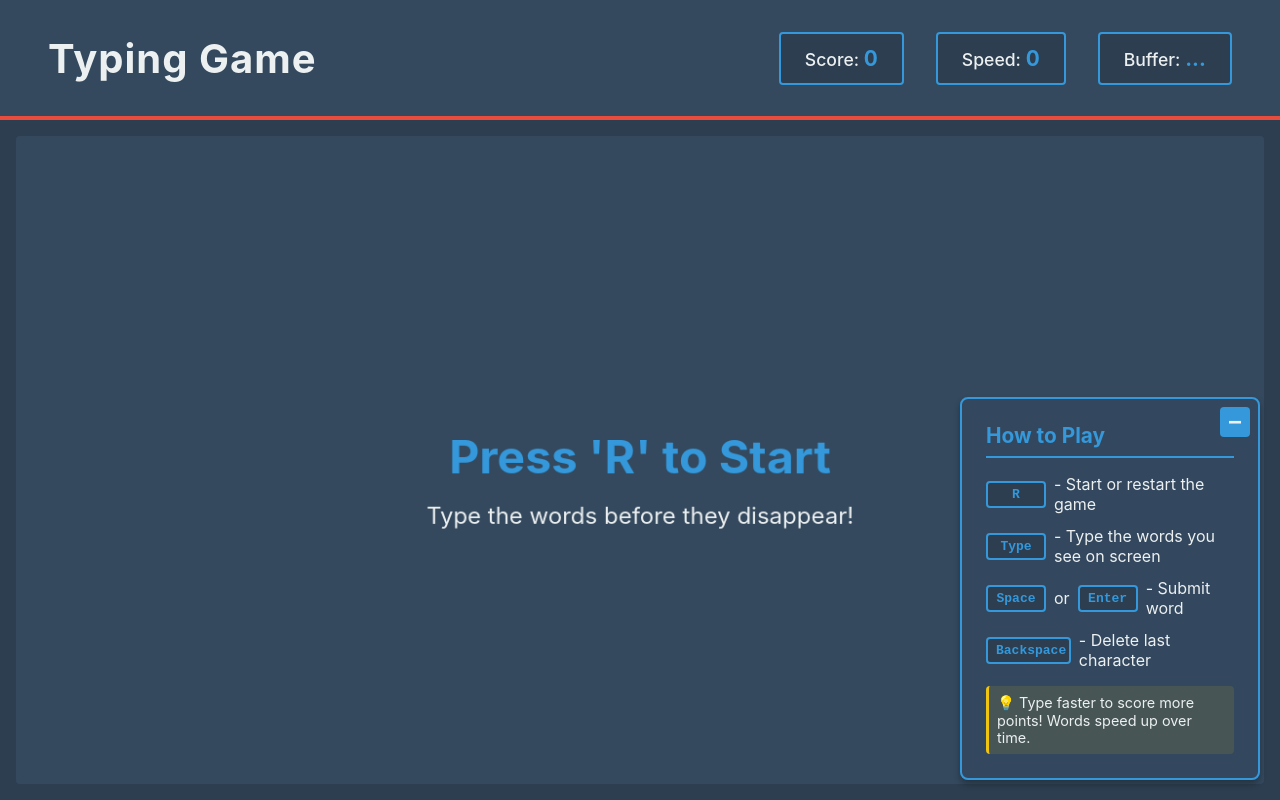
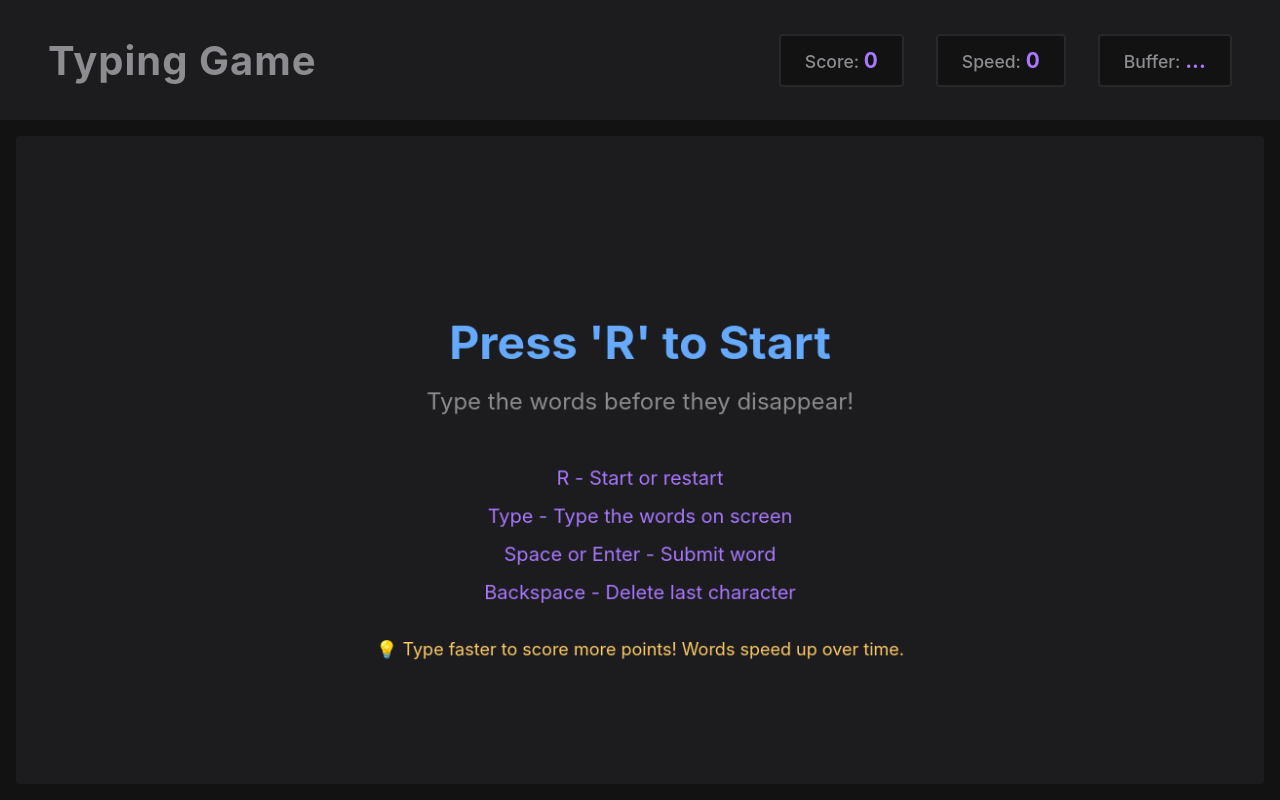
Before and after one commit to rzhade3/typing-game, a plain HTML site: page index.html in a window 1280 px wide. Drawn offline with Linux system fonts and the light colour scheme.

Commit message:
Fix stylings

```diff
--- a/game.js
+++ b/game.js
@@ -40,7 +40,7 @@ canvas.style.height = h + 'px';
 
 const ctx = canvas.getContext("2d");
 ctx.scale(dpr, dpr);
-ctx.font = "bold 32px -apple-system, BlinkMacSystemFont, 'Segoe UI', Roboto, Arial, sans-serif";
+ctx.font = "bold 32px 'SF Mono', 'Monaco', 'Cascadia Code', 'Consolas', monospace";
 
 // Cache DOM elements
 const scoreValueElem = document.getElementById('score-value');
@@ -138,6 +138,28 @@ const findNonOverlappingY = function() {
 	return randomNumber(opts.min_word_y, h);
 };
 
+const renderWords = function() {
+	ctx.clearRect(0, 0, w, h);
+	ctx.textAlign = 'left';
+	ctx.textBaseline = 'alphabetic';
+
+	for (let i = 0; i < words.length; i++) {
+		const word = words[i];
+		// Check if buffer matches word prefix
+		if (buffer.length > 0 && word.text.startsWith(buffer)) {
+			// Render prefix in soft green, rest in default gray
+			ctx.fillStyle = 'rgb(180, 255, 180)';
+			ctx.fillText(buffer, word.x, word.y);
+			const prefixWidth = ctx.measureText(buffer).width;
+			ctx.fillStyle = 'rgb(140, 140, 145)';
+			ctx.fillText(word.text.substring(buffer.length), word.x + prefixWidth, word.y);
+		} else {
+			ctx.fillStyle = 'rgb(140, 140, 145)';
+			ctx.fillText(word.text, word.x, word.y);
+		}
+	}
+};
+
 const gameTick = function (currentTime) {
 	// Continue animation loop first
 	if (animationFrameId !== null) {
@@ -161,7 +183,6 @@ const gameTick = function (currentTime) {
 			lastDisplayedSpeed = speed;
 		}
 	}
-	ctx.clearRect(0, 0, w, h);
 	if (Math.random() < opts.spawn_chance) {
 		words.push(new Word(randomWord(), w, findNonOverlappingY(), speed));
 	}
@@ -176,11 +197,10 @@ const gameTick = function (currentTime) {
 				animationFrameId = null;
 			}
 			state_machine.transition('game_over')
-		} else {
-			ctx.fillStyle = '#ecf0f1';
-			ctx.fillText(word.text, word.x, word.y);
+			return;
 		}
 	}
+	renderWords();
 };
 
 const gameListener = async function (event) {
@@ -215,6 +235,7 @@ const gameListener = async function (event) {
 		buffer += key;
 	}
 	bufferValueElem.innerText = buffer || '...';
+	renderWords();
 }
 
 const startListener = function(event) {
@@ -238,13 +259,32 @@ const startUpdate = async function() {
 	ctx.textAlign = 'center';
 	ctx.textBaseline = 'middle';
 
-	ctx.fillStyle = '#3498db';
+	ctx.fillStyle = 'rgb(102, 170, 255)';
 	ctx.font = "bold 48px -apple-system, BlinkMacSystemFont, 'Segoe UI', sans-serif";
-	ctx.fillText("Press 'R' to Start", w / 2, h / 2);
+	ctx.fillText("Press 'R' to Start", w / 2, h / 2 - 120);
 
-	ctx.fillStyle = '#ecf0f1';
+	ctx.fillStyle = 'rgb(140, 140, 145)';
 	ctx.font = "24px -apple-system, BlinkMacSystemFont, 'Segoe UI', sans-serif";
-	ctx.fillText("Type the words before they disappear!", w / 2, h / 2 + 60);
+	ctx.fillText("Type the words before they disappear!", w / 2, h / 2 - 60);
+
+	// Instructions
+	ctx.textAlign = 'center';
+	ctx.font = "20px -apple-system, BlinkMacSystemFont, 'Segoe UI', sans-serif";
+	ctx.fillStyle = 'rgb(170, 120, 255)';
+
+	let y = h / 2 + 20;
+
+	ctx.fillText("R - Start or restart", w / 2, y);
+	y += 40;
+	ctx.fillText("Type - Type the words on screen", w / 2, y);
+	y += 40;
+	ctx.fillText("Space or Enter - Submit word", w / 2, y);
+	y += 40;
+	ctx.fillText("Backspace - Delete last character", w / 2, y);
+
+	ctx.fillStyle = 'rgb(255, 204, 102)';
+	ctx.font = "18px -apple-system, BlinkMacSystemFont, 'Segoe UI', sans-serif";
+	ctx.fillText("💡 Type faster to score more points! Words speed up over time.", w / 2, h / 2 + 200);
 }
 
 const gameOverUpdate = async function() {
@@ -263,19 +303,19 @@ const gameOverUpdate = async function() {
 	ctx.textAlign = 'center';
 	ctx.textBaseline = 'middle';
 
-	ctx.fillStyle = '#e74c3c';
+	ctx.fillStyle = 'rgb(255, 90, 90)';
 	ctx.font = "bold 56px -apple-system, BlinkMacSystemFont, 'Segoe UI', sans-serif";
 	ctx.fillText("Game Over", w / 2, h / 2 - 80);
 
-	ctx.fillStyle = '#3498db';
+	ctx.fillStyle = 'rgb(102, 170, 255)';
 	ctx.font = "bold 36px -apple-system, BlinkMacSystemFont, 'Segoe UI', sans-serif";
 	ctx.fillText(`Final Score: ${finalScore}`, w / 2, h / 2 - 10);
 
-	ctx.fillStyle = '#f39c12';
+	ctx.fillStyle = 'rgb(170, 120, 255)';
 	ctx.font = "bold 28px -apple-system, BlinkMacSystemFont, 'Segoe UI', sans-serif";
 	ctx.fillText(`High Score: ${highScore}`, w / 2, h / 2 + 40);
 
-	ctx.fillStyle = '#ecf0f1';
+	ctx.fillStyle = 'rgb(140, 140, 145)';
 	ctx.font = "24px -apple-system, BlinkMacSystemFont, 'Segoe UI', sans-serif";
 	ctx.fillText("Press 'R' to Restart", w / 2, h / 2 + 90);
 }
@@ -291,6 +331,7 @@ const state_machine = {
 		'game': {
 			'update': async function () {
 				initialize();
+				ctx.font = "bold 32px 'SF Mono', 'Monaco', 'Cascadia Code', 'Consolas', monospace";
 				lastFrameTime = null;
 				if (animationFrameId) {
 					cancelAnimationFrame(animationFrameId);
@@ -306,24 +347,16 @@ const state_machine = {
 		}
 	},
 	transition: async function (state) {
-		if (currentListener) {
-			document.removeEventListener('keydown', currentListener);
+		const newListener = this.states[state].listener;
+		if (currentListener !== newListener) {
+			if (currentListener) {
+				document.removeEventListener('keydown', currentListener);
+			}
+			currentListener = newListener;
+			document.addEventListener('keydown', currentListener);
 		}
-		currentListener = this.states[state].listener;
-		document.addEventListener('keydown', currentListener);
 		await this.states[state].update();
 	},
 };
 
 state_machine.transition('start')
-
-// Instructions panel toggle
-document.getElementById('toggle-instructions').addEventListener('click', function() {
-	const panel = document.getElementById('instructions');
-	const icon = this.querySelector('.toggle-icon');
-	const isCollapsed = panel.classList.toggle('collapsed');
-
-	// Update icon and ARIA
-	icon.textContent = isCollapsed ? '+' : '−';
-	this.setAttribute('aria-expanded', !isCollapsed);
-});
--- a/index.html
+++ b/index.html
@@ -29,21 +29,6 @@
 			<p>Please update your browser or try a different one (Chrome, Firefox, Safari, or Edge).</p>
 		</canvas>
 	</div>
-	<div id="instructions" role="complementary" aria-label="Game instructions">
-		<button id="toggle-instructions" aria-label="Toggle instructions panel" aria-expanded="true">
-			<span class="toggle-icon">−</span>
-		</button>
-		<div id="instructions-content">
-			<h2>How to Play</h2>
-			<ul>
-				<li><kbd>R</kbd> - Start or restart the game</li>
-				<li><kbd>Type</kbd> - Type the words you see on screen</li>
-				<li><kbd>Space</kbd> or <kbd>Enter</kbd> - Submit word</li>
-				<li><kbd>Backspace</kbd> - Delete last character</li>
-			</ul>
-			<p class="tip">💡 Type faster to score more points! Words speed up over time.</p>
-		</div>
-	</div>
 	<script src="game.js"></script>
 </body>
 </html>
--- a/style.css
+++ b/style.css
@@ -7,8 +7,8 @@
 
 body {
 	font-family: -apple-system, BlinkMacSystemFont, 'Segoe UI', Roboto, 'Helvetica Neue', Arial, sans-serif;
-	background-color: #2c3e50;
-	color: #ecf0f1;
+	background-color: rgb(18, 18, 18);
+	color: rgb(140, 140, 145);
 	overflow: hidden;
 	height: 100vh;
 }
@@ -18,8 +18,8 @@ body {
 	height: 15%;
 	min-height: 80px;
 	width: 100%;
-	background-color: #34495e;
-	border-bottom: 4px solid #e74c3c;
+	background-color: rgb(28, 28, 30);
+	border-bottom: none;
 	display: flex;
 	justify-content: space-between;
 	align-items: center;
@@ -29,7 +29,7 @@ body {
 #logo h1 {
 	font-size: 2.5rem;
 	font-weight: 700;
-	color: #ecf0f1;
+	color: rgb(140, 140, 145);
 	letter-spacing: 1px;
 }
 
@@ -40,23 +40,23 @@ body {
 }
 
 #scoreboard > div, #scoreboard > p {
-	background-color: #2c3e50;
+	background-color: rgb(18, 18, 18);
 	padding: 0.75rem 1.5rem;
 	border-radius: 4px;
-	border: 2px solid #3498db;
+	border: 2px solid rgb(40, 40, 42);
 }
 
 #scoreboard p {
 	margin: 0;
 	font-size: 1.1rem;
 	font-weight: 500;
-	color: #ecf0f1;
+	color: rgb(140, 140, 145);
 }
 
 #scoreboard span {
 	font-weight: 700;
 	font-size: 1.3rem;
-	color: #3498db;
+	color: rgb(170, 120, 255);
 }
 
 /* Game canvas area */
@@ -66,76 +66,19 @@ body {
 	display: flex;
 	justify-content: center;
 	align-items: center;
-	background-color: #2c3e50;
+	background-color: rgb(18, 18, 18);
 	padding: 1rem;
 	box-sizing: border-box;
 }
 
 #canvas {
-	background-color: #34495e;
+	background-color: rgb(28, 28, 30);
 	border-radius: 4px;
 	max-width: 100%;
 	max-height: 100%;
 }
 
-/* Instructions panel */
-#instructions {
-	position: fixed;
-	bottom: 20px;
-	right: 20px;
-	background-color: rgba(52, 73, 94, 0.95);
-	border: 2px solid #3498db;
-	border-radius: 8px;
-	padding: 1.5rem;
-	max-width: 300px;
-	box-shadow: 0 4px 6px rgba(0, 0, 0, 0.3);
-	z-index: 1000;
-}
 
-#instructions h2 {
-	margin-top: 0;
-	margin-bottom: 1rem;
-	font-size: 1.3rem;
-	color: #3498db;
-	border-bottom: 2px solid #3498db;
-	padding-bottom: 0.5rem;
-	padding-right: 2rem;
-}
-
-#instructions ul {
-	list-style: none;
-	padding: 0;
-	margin: 0 0 1rem 0;
-}
-
-#instructions li {
-	margin-bottom: 0.75rem;
-	display: flex;
-	align-items: center;
-	gap: 0.5rem;
-}
-
-#instructions kbd {
-	background-color: #2c3e50;
-	border: 2px solid #3498db;
-	border-radius: 4px;
-	padding: 0.25rem 0.5rem;
-	font-family: monospace;
-	font-weight: bold;
-	color: #3498db;
-	min-width: 60px;
-	text-align: center;
-	display: inline-block;
-}
-
-#instructions .tip {
-	background-color: rgba(241, 196, 15, 0.1);
-	border-left: 3px solid #f1c40f;
-	padding: 0.5rem;
-	margin: 0;
-	font-size: 0.9rem;
-	border-radius: 4px;
-}
 
 /* Accessibility improvements */
 @media (prefers-reduced-motion: reduce) {
@@ -193,52 +136,5 @@ body {
 		font-size: 1.1rem;
 	}
 
-	#instructions {
-		position: static;
-		margin: 1rem;
-		max-width: 100%;
-	}
+
 }
-
-/* Collapsible instructions */
-#instructions.collapsed {
-	padding: 0.5rem;
-	max-width: 50px;
-}
-
-#instructions.collapsed #instructions-content {
-	display: none;
-}
-
-#toggle-instructions {
-	position: absolute;
-	top: 0.5rem;
-	right: 0.5rem;
-	background-color: #3498db;
-	color: #ecf0f1;
-	border: none;
-	border-radius: 4px;
-	width: 30px;
-	height: 30px;
-	cursor: pointer;
-	display: flex;
-	align-items: center;
-	justify-content: center;
-	font-size: 1.5rem;
-	font-weight: bold;
-	transition: background-color 0.2s ease;
-	z-index: 10;
-}
-
-#toggle-instructions:hover {
-	background-color: #2980b9;
-}
-
-#toggle-instructions:focus {
-	outline: 2px solid #f1c40f;
-	outline-offset: 2px;
-}
-
-#instructions-content {
-	transition: opacity 0.3s ease;
-}
```
